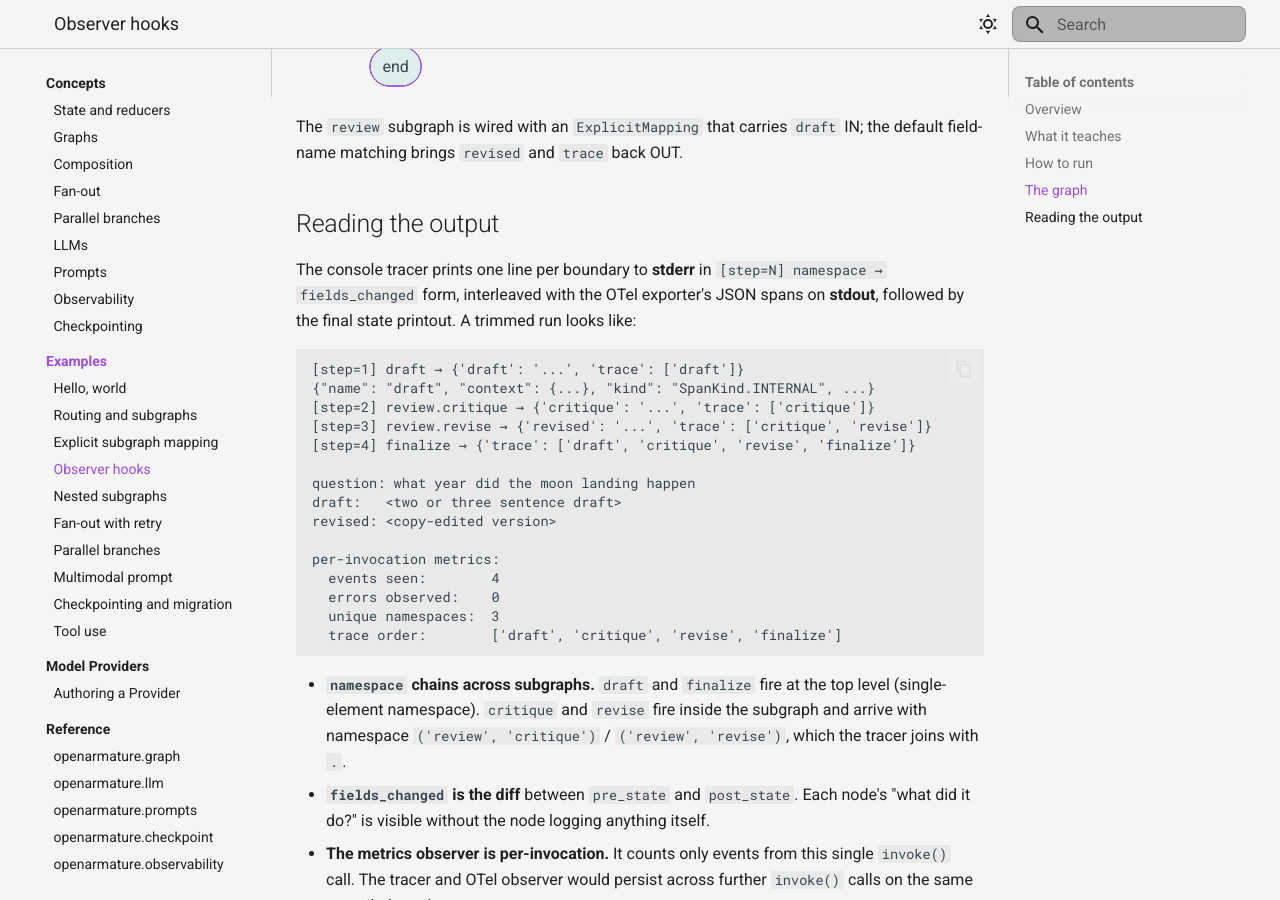
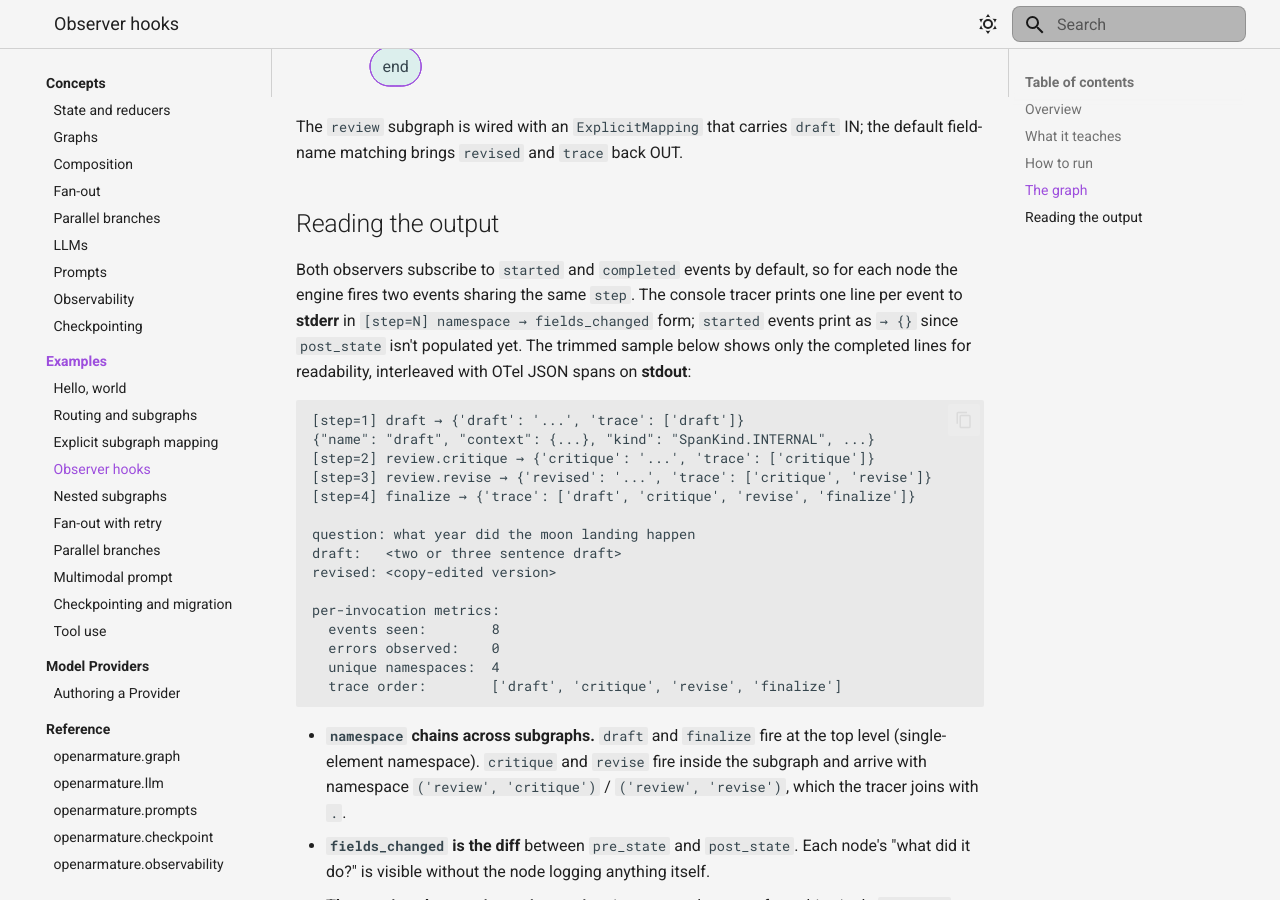
Before and after one commit to LunarCommand/openarmature-python, an MkDocs documentation site: the page built from docs/examples/03-observer-hooks.md, in a window 1280 px wide and 900 px high, scrolled down 2033 px. Built offline with MkDocs 1.6.1 and Material for MkDocs 9.7.7, drawn with Linux system fonts in a browser that asks for light colours.

Commit message:
docs(examples): apply PR review fixes
- 09-tool-use: drop the invented third call_llm. The conditional
  edge inspects each call_llm result and routes directly; the
  happy path is 2 turns, not 3. Trace block was already correct.
- 04-nested-subgraphs: "name spaces" -> "namespaces".
- 03-observer-hooks: correct the per-invocation metrics counts.
  The default Observer subscription is both started and completed,
  so 4 nodes produce 8 events with 4 distinct namespaces. Added a
  note above the trimmed tracer sample that started events fire
  too (printing as -> {} since post_state isn't yet populated).

````diff
--- a/docs/examples/03-observer-hooks.md
+++ b/docs/examples/03-observer-hooks.md
@@ -80,10 +80,13 @@ carries `draft` IN; the default field-name matching brings
 
 ## Reading the output
 
-The console tracer prints one line per boundary to **stderr** in
-`[step=N] namespace → fields_changed` form, interleaved with the
-OTel exporter's JSON spans on **stdout**, followed by the final
-state printout. A trimmed run looks like:
+Both observers subscribe to `started` and `completed` events by
+default, so for each node the engine fires two events sharing the
+same `step`. The console tracer prints one line per event to
+**stderr** in `[step=N] namespace → fields_changed` form; `started`
+events print as `→ {}` since `post_state` isn't populated yet. The
+trimmed sample below shows only the completed lines for
+readability, interleaved with OTel JSON spans on **stdout**:
 
 ```
 [step=1] draft → {'draft': '...', 'trace': ['draft']}
@@ -97,9 +100,9 @@ draft:   <two or three sentence draft>
 revised: <copy-edited version>
 
 per-invocation metrics:
-  events seen:        4
+  events seen:        8
   errors observed:    0
-  unique namespaces:  3
+  unique namespaces:  4
   trace order:        ['draft', 'critique', 'revise', 'finalize']
 ```
 
````
Also changed, not shown: docs/examples/04-nested-subgraphs.md (+1 -1 lines), docs/examples/09-tool-use.md (+6 -6 lines).
